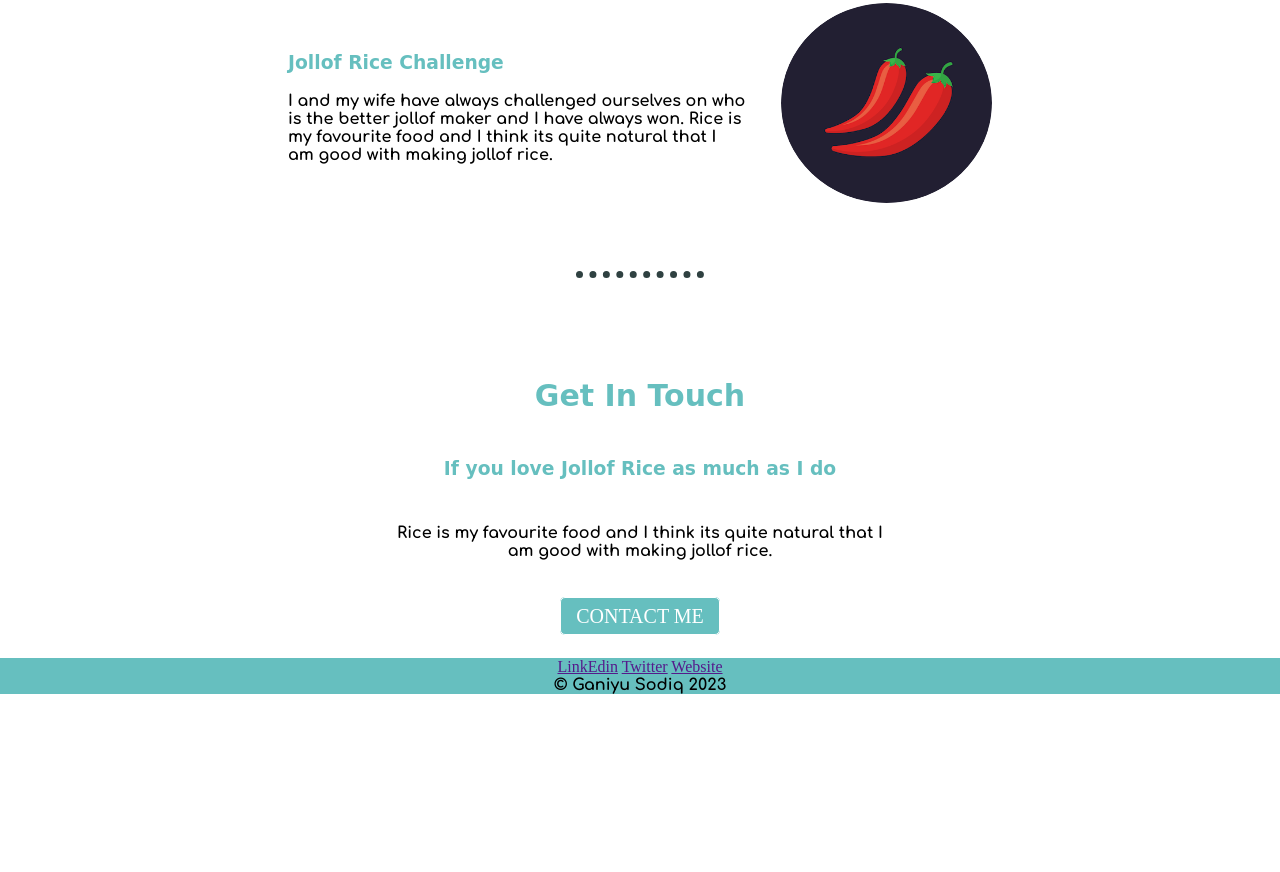
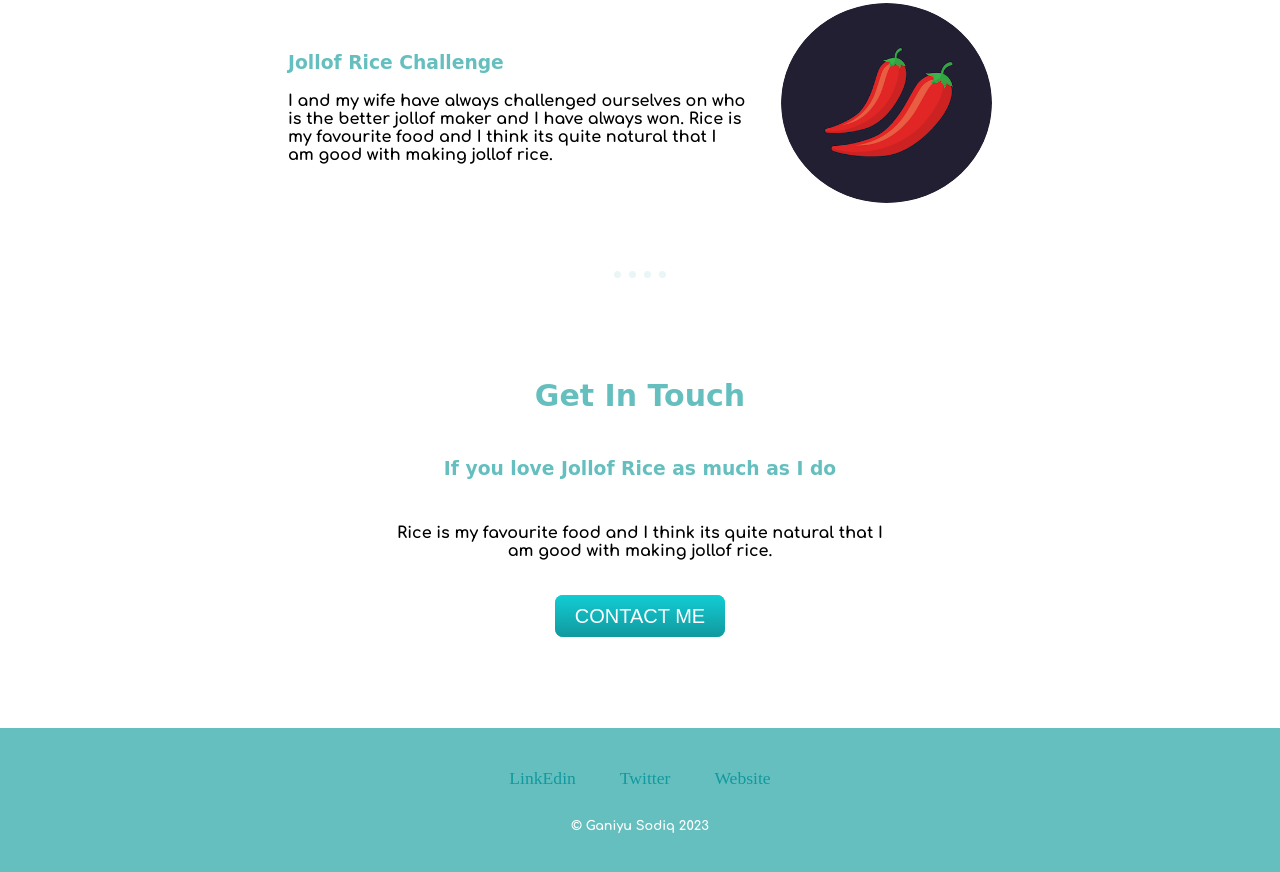
Before and after one commit to GaniyuSodiq/designer-website, a plain HTML site: page index.html in a window 1280 px wide. Shown: the part 1578-2450 px from the top of the page. Before the commit the page ends 2272 px from the top, so only its background shows below. Drawn offline with Linux system fonts and the light colour scheme; a web font is replaced by a local one.

Commit message:
Add files via upload

```diff
--- a/css/style.css
+++ b/css/style.css
@@ -54,8 +54,8 @@ hr {
 
     border-style: dotted none none none;
     border-width: 7px;
-    width: 10%;
-    color: #2f4141;
+    width: 4%;
+    color: #eaf6f6;
     margin: 100px auto;
 }
 
@@ -114,14 +114,10 @@ table{
     margin-bottom: 45px;
   }
 
-  .footer{
-    background-color: #66bfbf;
 
-  }
 
-  .get-in-touch-btn{
+  /* .get-in-touch-btn{
     border: solid;
-
     border-radius: 5px;
     padding: 7px 15px;
     border-width: 1px;
@@ -130,4 +126,54 @@ table{
     text-transform: uppercase;
     background-color: #66bfbf;
     color: white;
+  } */
+
+  .btn {
+    background: #11cdd4;
+    background-image: -webkit-linear-gradient(top, #11cdd4, #11999e);
+    background-image: -moz-linear-gradient(top, #11cdd4, #11999e);
+    background-image: -ms-linear-gradient(top, #11cdd4, #11999e);
+    background-image: -o-linear-gradient(top, #11cdd4, #11999e);
+    background-image: linear-gradient(to bottom, #11cdd4, #11999e);
+    -webkit-border-radius: 8;
+    -moz-border-radius: 8;
+    border-radius: 8px;
+    font-family: Arial;
+    color: #ffffff;
+    font-size: 20px;
+    padding: 10px 20px 10px 20px;
+    text-decoration: none;
+    text-transform: uppercase;
   }
+
+  .btn:hover {
+    background: #30e3cb;
+    background-image: -webkit-linear-gradient(top, #30e3cb, #2bc4ad);
+    background-image: -moz-linear-gradient(top, #30e3cb, #2bc4ad);
+    background-image: -ms-linear-gradient(top, #30e3cb, #2bc4ad);
+    background-image: -o-linear-gradient(top, #30e3cb, #2bc4ad);
+    background-image: linear-gradient(to bottom, #30e3cb, #2bc4ad);
+    text-decoration: none;
+  }
+
+
+  .footer{
+    background-color: #66bfbf;
+    margin-top: 100px;
+    padding: 40px 0;
+
+  }
+
+  .footer a{
+    color: #11999e;
+    text-decoration: none;
+    margin: 0 20px;
+    font-size: 1.1rem;
+  }
+
+  .footer p{
+    color: white;
+    margin-top: 30px;
+
+    font-size: 0.8rem;
+  }
--- a/index.html
+++ b/index.html
@@ -76,9 +76,10 @@
         <p class="get-in-touch">
             Rice is my favourite food and I think its quite natural that I am good with making jollof rice.
         </p>
-        <a class="get-in-touch-btn" href="#">Contact Me</a>
+        <a class="btn" href="#">Contact Me</a>
 
     </div>
+
     <div class="footer">
 
         <a href="">LinkEdin</a>
```
